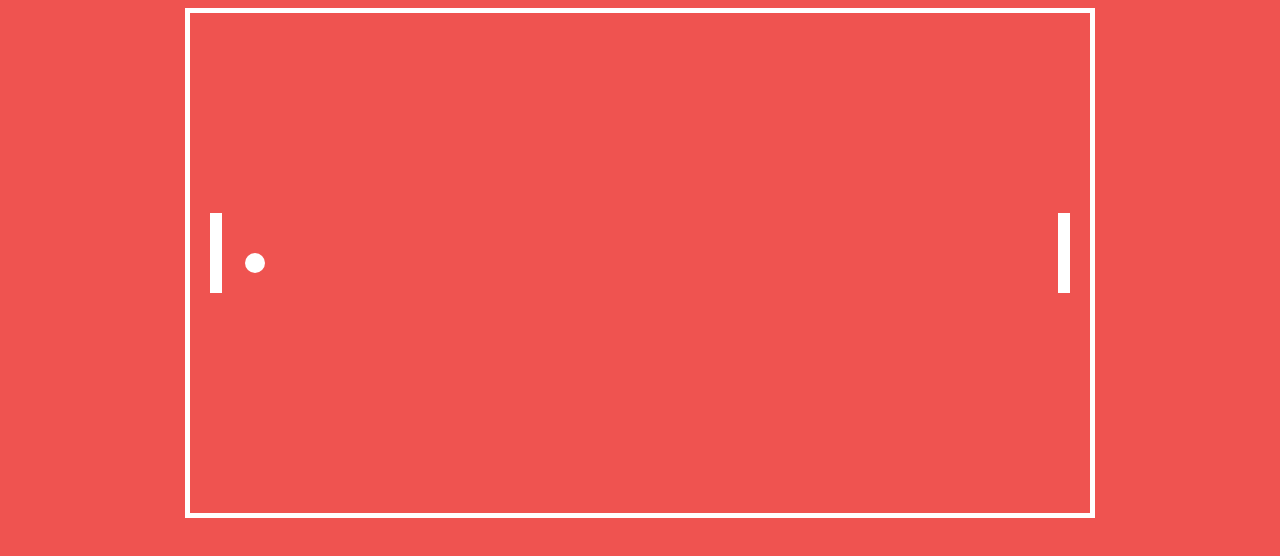
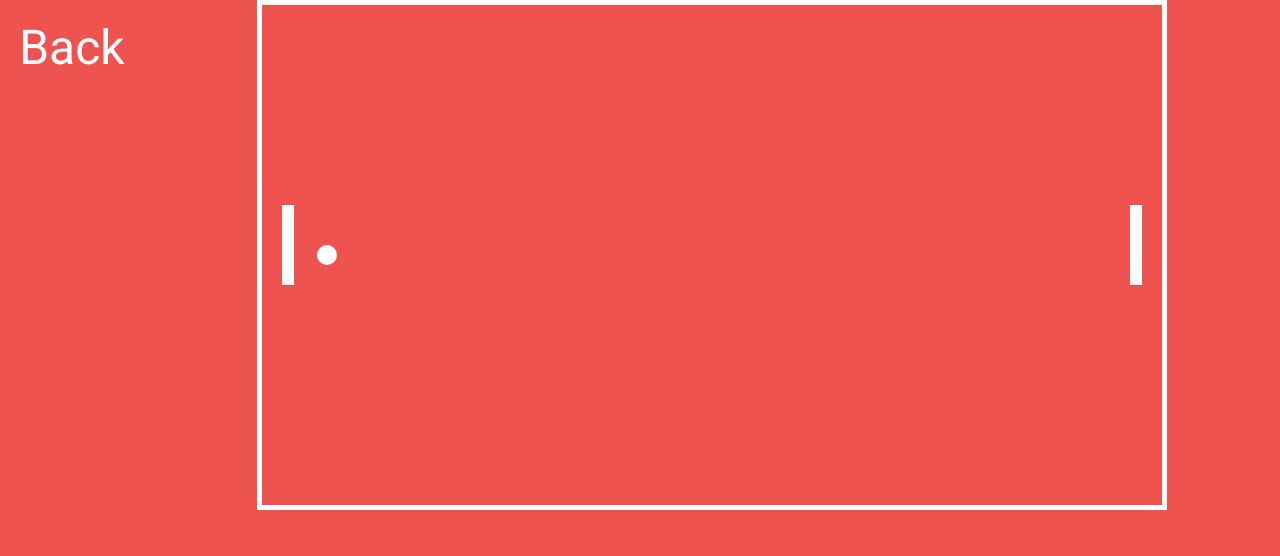
Before and after one commit to belaba-games/pong, a plain HTML site: page index.html in a window 1280 px wide. Drawn offline with Linux system fonts and the light colour scheme.

Commit message:
basic functionality

```diff
--- a/index.html
+++ b/index.html
@@ -4,22 +4,18 @@
   <meta charset="utf-8">
   <title>Pong</title>
 
-  <style type="text/css">
-  body
-  {
-    background-color: #ef5350;
-    text-align: center;
-  }
-  canvas
-  {
-    border: 5px solid white;
-  }
-  </style>
+  <link rel="stylesheet" type="text/css" href="pong.css">
 </head>
 <body>
-<canvas width="900" height="500"></canvas>
-<script src="pong.js">
+  <div  id="back">
+    <a href="http://belaba-games.github.io"><p>Back</p></a>
+  </div>
+
+  <canvas width="900" height="500"></canvas>
+  <script src="pong.js">
 
 </script>
 </body>
 </html>
+
+<!--Copyright 2015 Benedek Tomasik-->
--- /dev/null
+++ b/pong.css
@@ -0,0 +1,53 @@
+/*Roboto font include-olása*/
+@import url(https://fonts.googleapis.com/css?family=Roboto&subset=latin,latin-ext);
+
+*
+{
+  margin: 0px;
+  padding: 0px;
+  font-family: 'Roboto', sans-serif;
+  background-color: #ef5350;
+  color: #ffffff;
+}
+
+body
+{
+  background-color: #ef5350;
+  text-align: center;
+}
+canvas
+{
+  border: 5px solid white;
+}
+
+#back
+{
+  display: block;
+  float: left;
+  font-size: 3em;
+  margin: 1.5%;
+}
+
+p:hover
+{
+  background-color: #ffffff;
+  color: #ef5350;
+}
+
+a:link {
+    text-decoration: none;
+}
+
+a:visited {
+    text-decoration: none;
+}
+
+a:hover {
+    text-decoration: underline;
+}
+
+a:active {
+    text-decoration: underline;
+}
+
+/*Copyright 2015 Benedek Tomasik*/
--- a/pong.js
+++ b/pong.js
@@ -1,7 +1,7 @@
   // TODO
-  //     -AI/Right racket
+  //     -AI
   //     -Buttons
-  //     -Score/racket detection
+  //     -Score
 
   var canvas = document.querySelector("canvas")
   var ctx = canvas.getContext("2d");
@@ -141,3 +141,5 @@
 
 
   }
+
+  /*Copyright 2015 Benedek Tomasik*/
```
